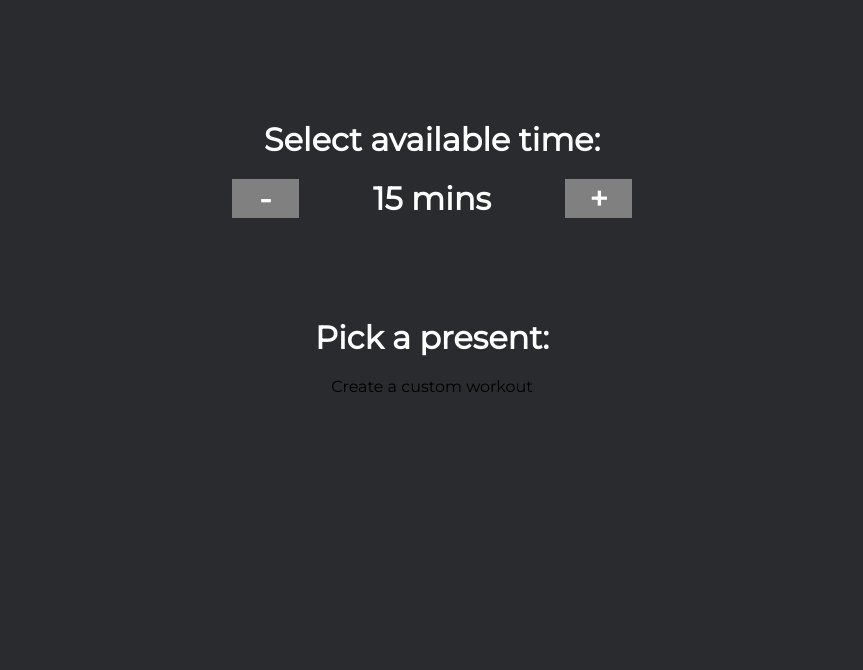
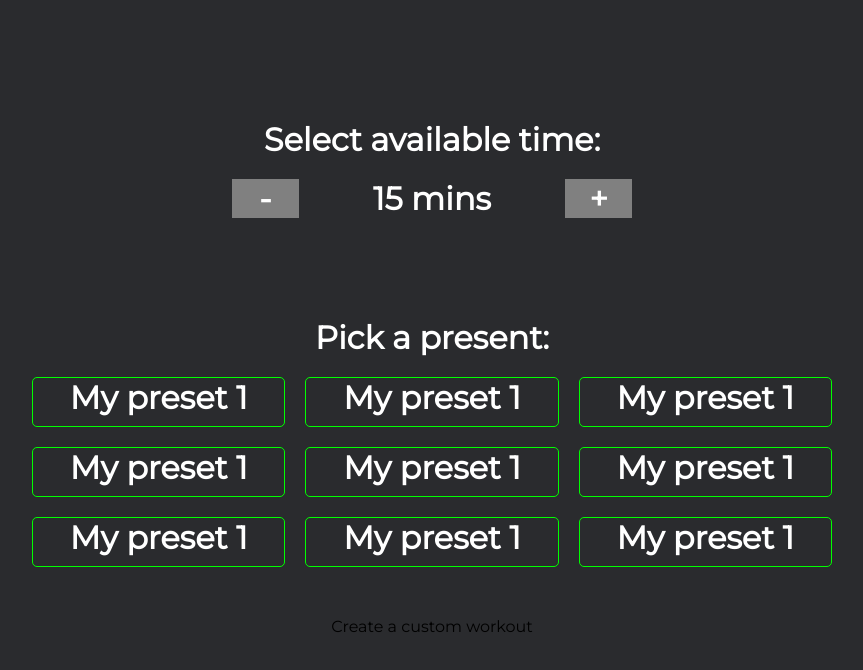
Before and after one commit to madzadev/workout, a Next.js app: page / in a window 1280 px wide. Shown: the top 670 px of the page, without its empty margins (208-1071 px from the left). Built offline with nearby package versions, Linux system fonts and the light colour scheme.

Commit message:
add presets

```diff
--- a/components/WorkoutPresentCard.module.css
+++ /dev/null
@@ -1,5 +0,0 @@
-.wrapper {
-  color: white;
-  height: 100px;
-  border: 1px solid yellow;
-}
--- a/components/WorkoutPresentCard.js
+++ b/components/WorkoutPresetCard.js
@@ -1,9 +1,9 @@
 import styles from "./WorkoutPresetCard.module.css";
 
-const WorkoutPresetCard = ({ presetName }) => {
+const WorkoutPresetCard = ({ workoutPresetName }) => {
   return (
     <div className={styles.wrapper}>
-      <h1>{presetName}</h1>
+      <h1>{workoutPresetName}</h1>
     </div>
   );
 };
--- /dev/null
+++ b/components/WorkoutPresetCard.module.css
@@ -0,0 +1,6 @@
+.wrapper {
+  color: white;
+  height: 50px;
+  border: 1px solid lime;
+  border-radius: 5px;
+}
--- a/pages/index.js
+++ b/pages/index.js
@@ -4,6 +4,7 @@ import Head from "next/head";
 import styles from "../styles/Home.module.css";
 
 import WorkoutTimeSelector from "../components/WorkoutTimeSelector";
+import WorkoutPresetCard from "../components/WorkoutPresetCard";
 
 export default function Home() {
   const [workoutTime, setWorkoutTime] = useState(15);
@@ -30,7 +31,19 @@ export default function Home() {
           }
         }}
       />
+
       <h1 className={styles.title}>Pick a present:</h1>
+      <div className={styles.presetsWrapper}>
+        <WorkoutPresetCard workoutPresetName="My preset 1" />
+        <WorkoutPresetCard workoutPresetName="My preset 1" />
+        <WorkoutPresetCard workoutPresetName="My preset 1" />
+        <WorkoutPresetCard workoutPresetName="My preset 1" />
+        <WorkoutPresetCard workoutPresetName="My preset 1" />
+        <WorkoutPresetCard workoutPresetName="My preset 1" />
+        <WorkoutPresetCard workoutPresetName="My preset 1" />
+        <WorkoutPresetCard workoutPresetName="My preset 1" />
+        <WorkoutPresetCard workoutPresetName="My preset 1" />
+      </div>
 
       <p>Create a custom workout</p>
     </div>
--- a/styles/Home.module.css
+++ b/styles/Home.module.css
@@ -5,10 +5,10 @@
 }
 
 .presetsWrapper {
-  max-width: 600px;
+  max-width: 800px;
   margin: 0 auto;
-  border: 1px solid grey;
   display: grid;
-  grid-template-columns: 1fr 1fr 1fr 1fr;
+  grid-template-columns: 1fr 1fr 1fr;
   gap: 20px;
+  margin-bottom: 50px;
 }
```
